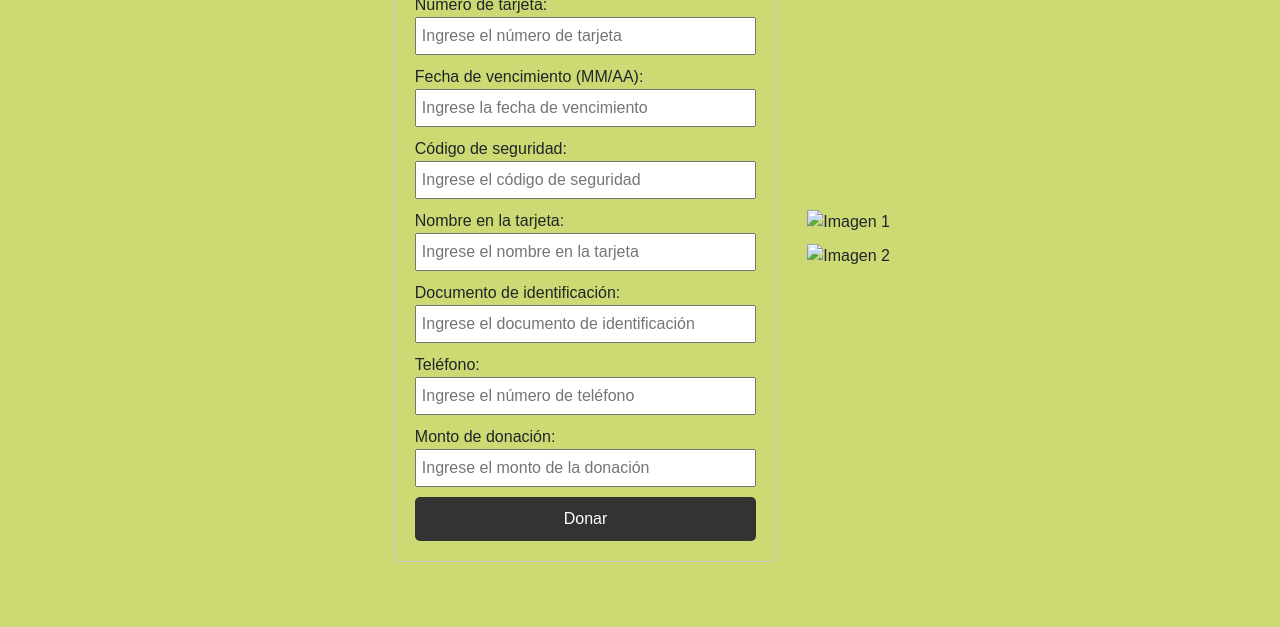
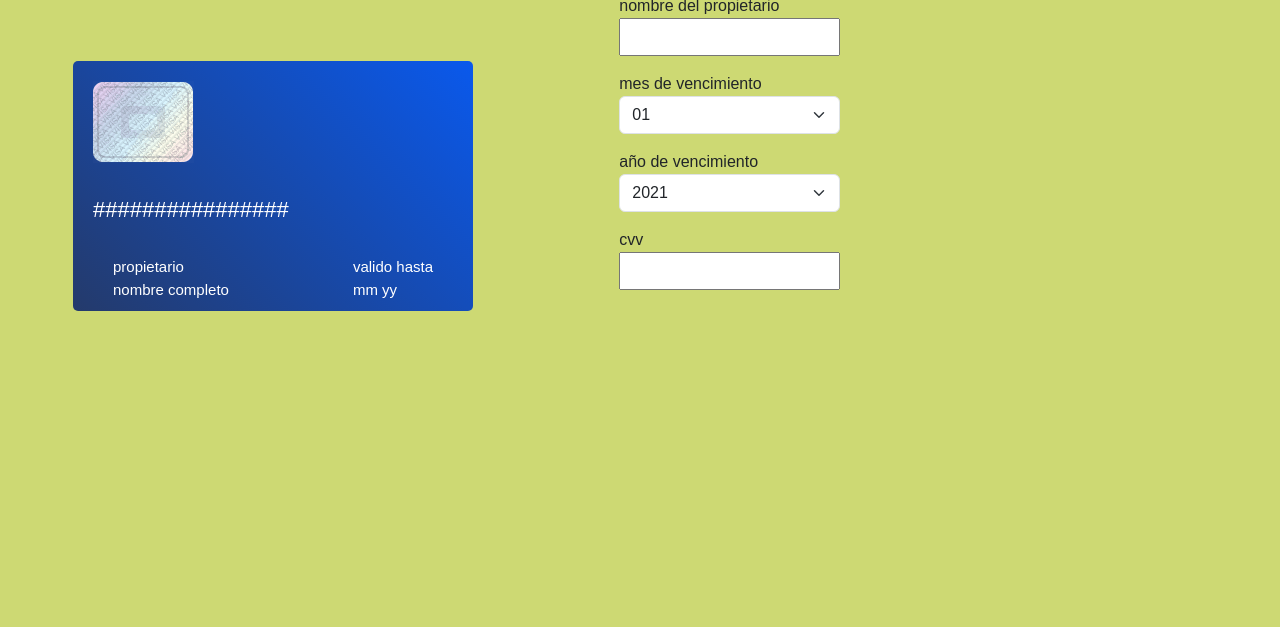
Before and after one commit to nicolas-muda/interfaces, a plain HTML site: page donar.html in a window 1280 px wide. Shown: the part 173-800 px from the top of the page. Drawn offline with nearby package versions, Linux system fonts and the light colour scheme.

Commit message:
se agrego el formulario de donacion aplicarle estilo

```diff
--- a/css.css
+++ b/css.css
@@ -57,6 +57,12 @@ body {
     margin: auto;
   }
 
+  .introduccion{
+    margin-left: 3%;
+    margin-right: 3%;
+    margin-bottom: 1%;
+  }
+
   .navbarMobile {
     display: none;
   }
@@ -67,12 +73,14 @@ body {
   }
 
   .ult_adopcion {
-    margin: 2%;
+    margin-top: 2%;
+    margin-left: 5%;
     width: auto;
   }
 
   .adopte {
-    margin: 2%;
+    margin-top: 2%;
+    margin-right: 5%;
     width: auto;
   }
 
--- a/donar.html
+++ b/donar.html
@@ -7,6 +7,7 @@
   <link href="https://cdn.jsdelivr.net/npm/bootstrap@5.3.0/dist/css/bootstrap.min.css" rel="stylesheet"
     integrity="sha384-9ndCyUaIbzAi2FUVXJi0CjmCapSmO7SnpJef0486qhLnuZ2cdeRhO02iuK6FUUVM" crossorigin="anonymous">
   <link rel="stylesheet" href="css.css">
+  <link rel="stylesheet" href="tarjeta.css">
 </head>
 
 <body>
@@ -49,45 +50,106 @@
     </nav>
   </header>
 
-  <h1>Donar dinero</h1>
   <div class="container">
-    <div class="donation-form">
-      <h2>Formulario de Donación</h2>
-      <form action="procesar_donacion.php" method="POST">
-        <label for="numero_tarjeta">Número de tarjeta:</label>
-        <input type="text" name="numero_tarjeta" id="numero_tarjeta" placeholder="Ingrese el número de tarjeta"
-          required>
-        <label for="fecha_vencimiento">Fecha de vencimiento (MM/AA):</label>
-        <input type="text" name="fecha_vencimiento" id="fecha_vencimiento" placeholder="Ingrese la fecha de vencimiento"
-          required>
-        <label for="codigo_seguridad">Código de seguridad:</label>
-        <input type="text" name="codigo_seguridad" id="codigo_seguridad" placeholder="Ingrese el código de seguridad"
-          required>
-        <label for="nombre_tarjeta">Nombre en la tarjeta:</label>
-        <input type="text" name="nombre_tarjeta" id="nombre_tarjeta" placeholder="Ingrese el nombre en la tarjeta"
-          required>
-        <label for="documento_identificacion">Documento de identificación:</label>
-        <input type="text" name="documento_identificacion" id="documento_identificacion"
-          placeholder="Ingrese el documento de identificación" required>
-        <label for="telefono">Teléfono:</label>
-        <input type="text" name="telefono" id="telefono" placeholder="Ingrese el número de teléfono" required>
-        <label for="monto">Monto de donación:</label>
-        <input type="number" name="monto" id="monto" placeholder="Ingrese el monto de la donación" required>
-        <button type="submit">Donar</button>
-      </form>
+    <div class="tarjeta">
+      <!--frente tarjeta-->
+      <div class="frente">
+        <!--chip-->
+        <div class="image">
+          <img src="img/chip.png" alt="">
+        </div>
+        <div class="divCodigo">################</div>
+        <div class="flexbox">
+          <div class="caja">
+            <span>propietario</span>
+            <div class="divNombre">nombre completo</div>
+          </div>
+          <div class="caja">
+            <span>valido hasta</span>
+            <div class="fecha">
+              <span class="divMes">mm</span>
+              <span class="divAño">yy</span>
+            </div>
+          </div>
+        </div>
+      </div>
+
+      <!--dorso tarjeta-->
+      <div class="atras">
+        <div class="barraNegra"></div>
+        <div class="caja">
+          <span>cvv</span>
+          <div class="barraBlanca"></div>
+        </div>
+      </div>
     </div>
 
-    <div class="images">
-      <img src="imagen1.jpg" alt="Imagen 1">
-      <img src="imagen2.jpg" alt="Imagen 2">
-    </div>
   </div>
+  <!--formulario-->
+  <div class="container">
+    <form>
+      <div class="mb-3">
+        <span>numero de tarjeta</span>
+        <input type="number" max="99999999999999999" id="inputCodigo" class="card-number-input">
+      </div>
+
+      <div class="mb-3">
+        <span>nombre del propietario</span>
+        <input type="text" maxlength="20" id="inputNombre" class="card-holder-input">
+      </div>
+
+      <div class="mb-3">
+        <div class="col">
+          <span>mes de vencimiento</span>
+          <select class="form-select month-input" id="inputMes" aria-label="Default select example">
+            <option value="01">01</option>
+            <option value="02">02</option>
+            <option value="03">03</option>
+            <option value="04">04</option>
+            <option value="05">05</option>
+            <option value="06">06</option>
+            <option value="07">07</option>
+            <option value="08">08</option>
+            <option value="09">09</option>
+            <option value="10">10</option>
+            <option value="11">11</option>
+            <option value="12">12</option>
+          </select>
+        </div>
+      </div>
+
+      <div class="mb-3">
+        <span>año de vencimiento</span>
+        <select class="form-select year-input" id="inputAno" aria-label="Default select example">
+          <option value="2021">2021</option>
+          <option value="2022">2022</option>
+          <option value="2023">2023</option>
+          <option value="2024">2024</option>
+          <option value="2025">2025</option>
+          <option value="2026">2026</option>
+          <option value="2027">2027</option>
+          <option value="2028">2028</option>
+          <option value="2029">2029</option>
+          <option value="2030">2030</option>
+        </select>
+      </div>
+
+
+      <div class="mb-3">
+        <span>cvv</span>
+        <input type="number" min="0" max="9999" id="inputCvv" class="cvv-input">
+      </div>
+
+    </form>
+  </div>
+
   <script src="https://cdn.jsdelivr.net/npm/@popperjs/core@2.11.8/dist/umd/popper.min.js"
     integrity="sha384-I7E8VVD/ismYTF4hNIPjVp/Zjvgyol6VFvRkX/vR+Vc4jQkC+hVqc2pM8ODewa9r"
     crossorigin="anonymous"></script>
   <script src="https://cdn.jsdelivr.net/npm/bootstrap@5.3.0/dist/js/bootstrap.min.js"
     integrity="sha384-fbbOQedDUMZZ5KreZpsbe1LCZPVmfTnH7ois6mU1QK+m14rQ1l2bGBq41eYeM/fS"
     crossorigin="anonymous"></script>
+  <script src="tarjeta.js"></script>
 </body>
 
 </html>
--- /dev/null
+++ b/tarjeta.css
@@ -0,0 +1,75 @@
+.tarjeta{
+    margin-bottom: -150px;
+    position: relative;
+    height: 250px;
+    width: 400px;
+}
+
+.frente{
+    position: absolute;
+    height: 100%;
+    width: 100%;
+    top: 0; left: 0;
+    background:linear-gradient(45deg, rgb(36, 58, 107), rgb(10, 89, 236));
+    border-radius: 5px;
+    backface-visibility: hidden;
+    padding:20px;
+    transform:perspective(1000px) rotateY(0deg);
+    transition:transform .4s ease-out;
+}
+
+.divCodigo{
+    padding:30px 0;
+    font-size: 22px;
+    color:#fff;
+}
+
+.flexbox{
+    display: flex;
+}
+
+.flexbox .caja:nth-child(1){
+    margin-right: auto;
+}
+
+.caja{
+    font-size: 15px;
+    color:#fff;
+    padding: 0 20px;
+}
+
+.atras{
+    position: absolute;
+    top:0; left: 0;
+    height: 100%;
+    width: 100%;
+    background:linear-gradient(45deg, rgb(36, 58, 107), rgb(10, 89, 236));
+    border-radius: 5px;
+    padding: 20px 0;
+    text-align: right;
+    backface-visibility: hidden;
+    transform:perspective(1000px) rotateY(180deg);
+    transition:transform .5s ease-out;
+}
+
+.barraNegra{
+    background: #000;
+    width: 100%;
+    margin: 10px 0;
+    height: 50px;
+}
+
+.caja span{
+    color:#fff;
+    font-size: 15px;
+}
+
+.barraBlanca{
+    height: 50px;
+    padding: 10px;
+    margin-top: 5px;
+    color:#333;
+    background: #fff;
+    border-radius: 5px;
+    width: 100%;
+}
--- /dev/null
+++ b/tarjeta.js
@@ -0,0 +1,35 @@
+let inputCodigo = document.getElementById("inputCodigo");
+let inputNombre = document.getElementById("inputNombre");
+let inputMes = document.getElementById("inputMes");
+let inputAno = document.getElementById("inputAno");
+let inputCvv = document.getElementById("inputCvv");
+
+inputCodigo.addEventListener("input", (e) => {
+    document.querySelector('.divCodigo').innerText = document.getElementById('inputCodigo').value;
+});
+
+inputNombre.addEventListener("input", (e) => {
+    document.querySelector('.divNombre').innerText = document.getElementById('inputNombre').value;
+});
+
+inputMes.addEventListener("change", (e) => {
+    document.querySelector('.divMes').innerText = document.querySelector('.month-input').value;
+});
+
+inputAno.addEventListener("change", (e) => {
+    document.querySelector('.divAño').innerText = document.querySelector('.year-input').value;
+});
+
+inputCvv.addEventListener("mouseenter", (e) => {
+    document.querySelector('.frente').style.transform = 'perspective(1000px) rotateY(-180deg)';
+    document.querySelector('.atras').style.transform = 'perspective(1000px) rotateY(0deg)';
+});
+
+inputCvv.addEventListener("mouseout", (e) => {
+    document.querySelector('.frente').style.transform = 'perspective(1000px) rotateY(0deg)';
+    document.querySelector('.atras').style.transform = 'perspective(1000px) rotateY(180deg)';
+});
+
+inputCvv.addEventListener("input", (e) => {
+    document.querySelector('.barraBlanca').innerText = document.querySelector('.cvv-input').value;
+});
```
Also changed, not shown: carta.html (added, +153 -0 lines), img/chip.png (added).
